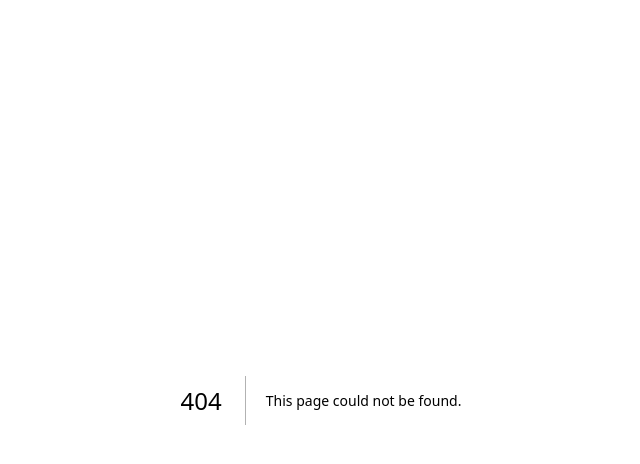
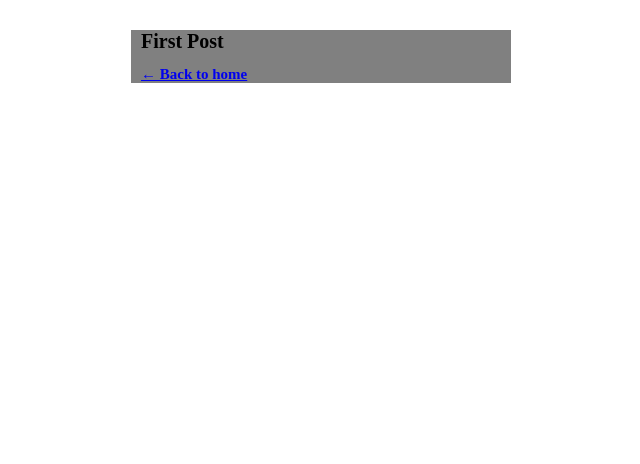
Before and after one commit to codingjwp/smartphone-project, a Next.js app: page /posts/first-post in a window 1280 px wide. Before the commit this address had no page. Shown: the top 464 px of the page, without its empty margins (319-959 px from the left). Built offline with nearby package versions, Linux system fonts and the light colour scheme.

Commit message:
feat: post 폴더 생성

```diff
--- a/src/app/dashbord/page.tsx
+++ /dev/null
@@ -1,4 +0,0 @@
-const Page = () => {
-    return (<h1>Hello, Dashbord Page!</h1>)
-}
-export default Page;
--- a/src/app/globals.css
+++ b/src/app/globals.css
@@ -1,3 +1,15 @@
+:root {
+  --theme-bgcolor: #ffffff;
+  --theme-color: #000000;
+}
+
+@media (prefers-color-scheme: dark) {
+  :root {
+    --theme-bgcolor: #000000;
+    --theme-color: #ffffff;
+  }
+}
+
 html {
   font-size: 62.5%;
 }
@@ -6,6 +18,8 @@ body {
   margin: 0;
   padding: 0;
   border: 0;
+  background-color: var(--theme-bgcolor);
+  color: var(--theme-color);
 }
 
 a {
--- a/src/app/layout.tsx
+++ b/src/app/layout.tsx
@@ -13,7 +13,9 @@ export default function RootLayout({
 }) {
   return (
     <html lang="en">
-      <body>{children}</body>
+      <body>
+        {children}
+      </body>
     </html>
   )
 }
--- /dev/null
+++ b/src/app/posts/first-post/layout.module.css
@@ -0,0 +1,6 @@
+.container {
+    max-width: 36rem;
+    padding: 0 1rem;
+    margin: 3rem auto 6rem;
+    background-color: gray;
+  }
--- /dev/null
+++ b/src/app/posts/first-post/layout.tsx
@@ -0,0 +1,12 @@
+import { ReactNode } from 'react'
+import styles from './layout.module.css'
+
+export default function PostLayout({
+    children,
+}: {
+    children: ReactNode
+}) {
+    return (
+        <div className={styles.container}>{children}</div>
+    )
+}
--- /dev/null
+++ b/src/app/posts/first-post/page.tsx
@@ -0,0 +1,17 @@
+import type { Metadata } from 'next';
+import Link from 'next/link';
+
+export const metadata: Metadata = {
+  title: 'First Post',
+}
+
+export default function FirstPoset() {
+  return (
+  <>
+      <h1>First Post</h1>
+      <h2>
+        <Link href="/">← Back to home</Link>
+      </h2>
+  </>
+  );
+}
```
Also changed, not shown: src/app/dashbord/layout.tsx (deleted, +0 -12 lines), src/app/page.tsx (+8 -4 lines), public/images/profile.jpg (added).
